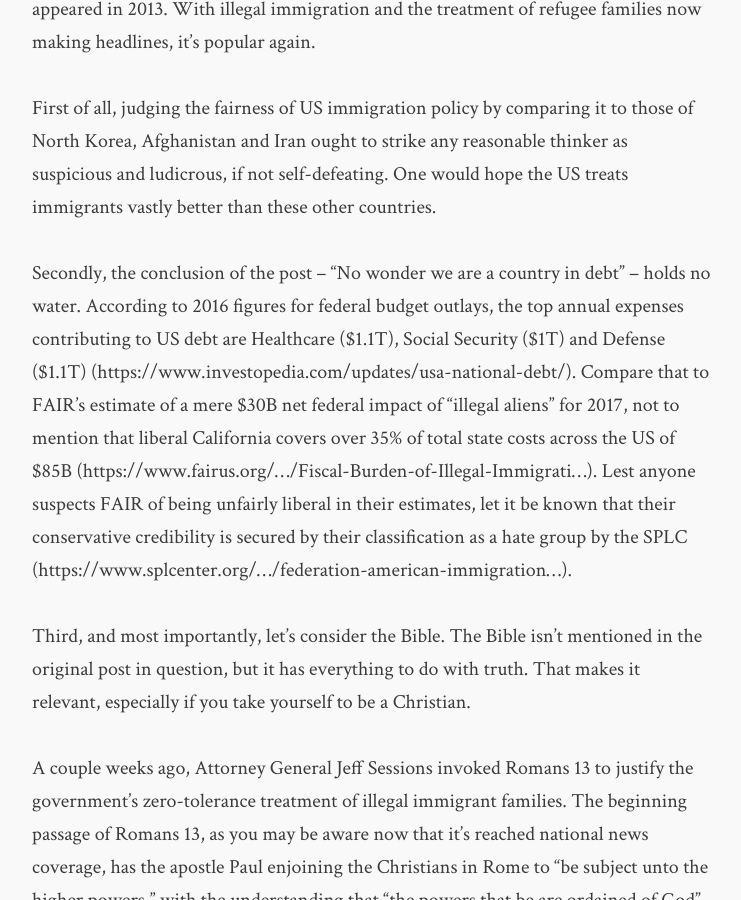
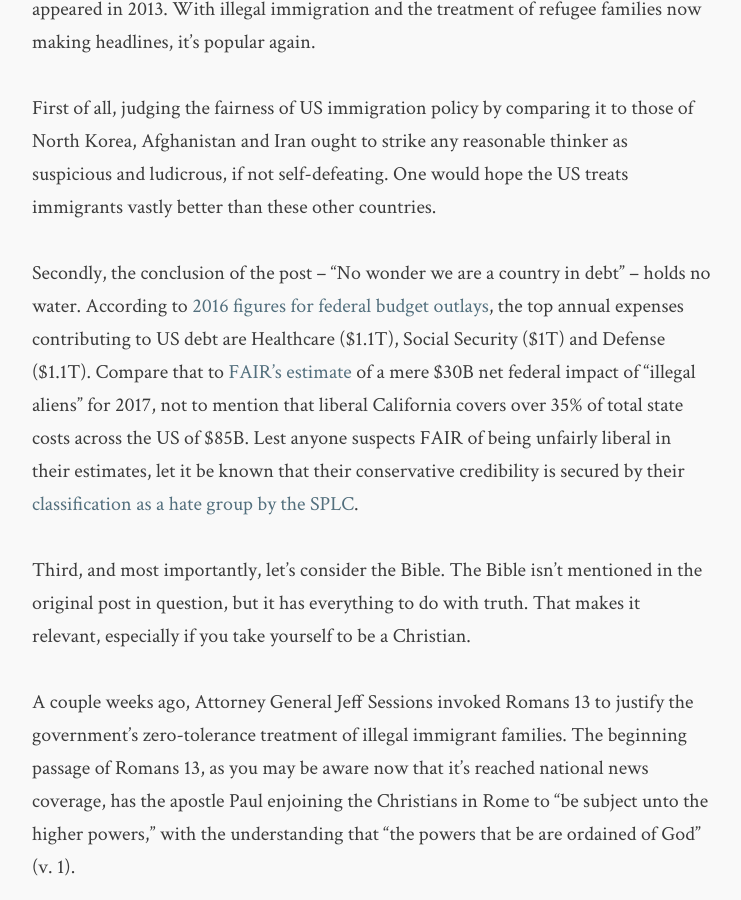
Before and after one commit to flashlightministries/oilforlight, a Jekyll site: the page built from _posts/2018-06-30-love-the-stranger.md, in a window 1280 px wide and 900 px high, scrolled down 943 px. Shown: the whole window, without its empty margins (268-1009 px from the left). Built offline with Jekyll 4.4.1, drawn with Linux system fonts in a browser that asks for light colours; nearby versions of some CDN libraries.

Commit message:
Update 2018-06-30-love-the-stranger.md

```diff
--- a/_posts/2018-06-30-love-the-stranger.md
+++ b/_posts/2018-06-30-love-the-stranger.md
@@ -16,7 +16,7 @@ This Facebook post I'm sharing here has garnered 7 million shares since it first
 
 First of all, judging the fairness of US immigration policy by comparing it to those of North Korea, Afghanistan and Iran ought to strike any reasonable thinker as suspicious and ludicrous, if not self-defeating. One would hope the US treats immigrants vastly better than these other countries.
 
-Secondly, the conclusion of the post -- "No wonder we are a country in debt" -- holds no water. According to 2016 figures for federal budget outlays, the top annual expenses contributing to US debt are Healthcare ($1.1T), Social Security ($1T) and Defense ($1.1T) (https://www.investopedia.com/updates/usa-national-debt/). Compare that to FAIR's estimate of a mere $30B net federal impact of "illegal aliens" for 2017, not to mention that liberal California covers over 35% of total state costs across the US of $85B (https://www.fairus.org/…/Fiscal-Burden-of-Illegal-Immigrati…). Lest anyone suspects FAIR of being unfairly liberal in their estimates, let it be known that their conservative credibility is secured by their classification as a hate group by the SPLC (https://www.splcenter.org/…/federation-american-immigration…).
+Secondly, the conclusion of the post -- "No wonder we are a country in debt" -- holds no water. According to [2016 figures for federal budget outlays](https://www.investopedia.com/updates/usa-national-debt/), the top annual expenses contributing to US debt are Healthcare ($1.1T), Social Security ($1T) and Defense ($1.1T). Compare that to [FAIR's estimate](https://www.fairus.org/…/Fiscal-Burden-of-Illegal-Immigrati…) of a mere $30B net federal impact of "illegal aliens" for 2017, not to mention that liberal California covers over 35% of total state costs across the US of $85B. Lest anyone suspects FAIR of being unfairly liberal in their estimates, let it be known that their conservative credibility is secured by their [classification as a hate group by the SPLC](https://www.splcenter.org/…/federation-american-immigration…).
 
 Third, and most importantly, let's consider the Bible. The Bible isn't mentioned in the original post in question, but it has everything to do with truth. That makes it relevant, especially if you take yourself to be a Christian.
 
```
